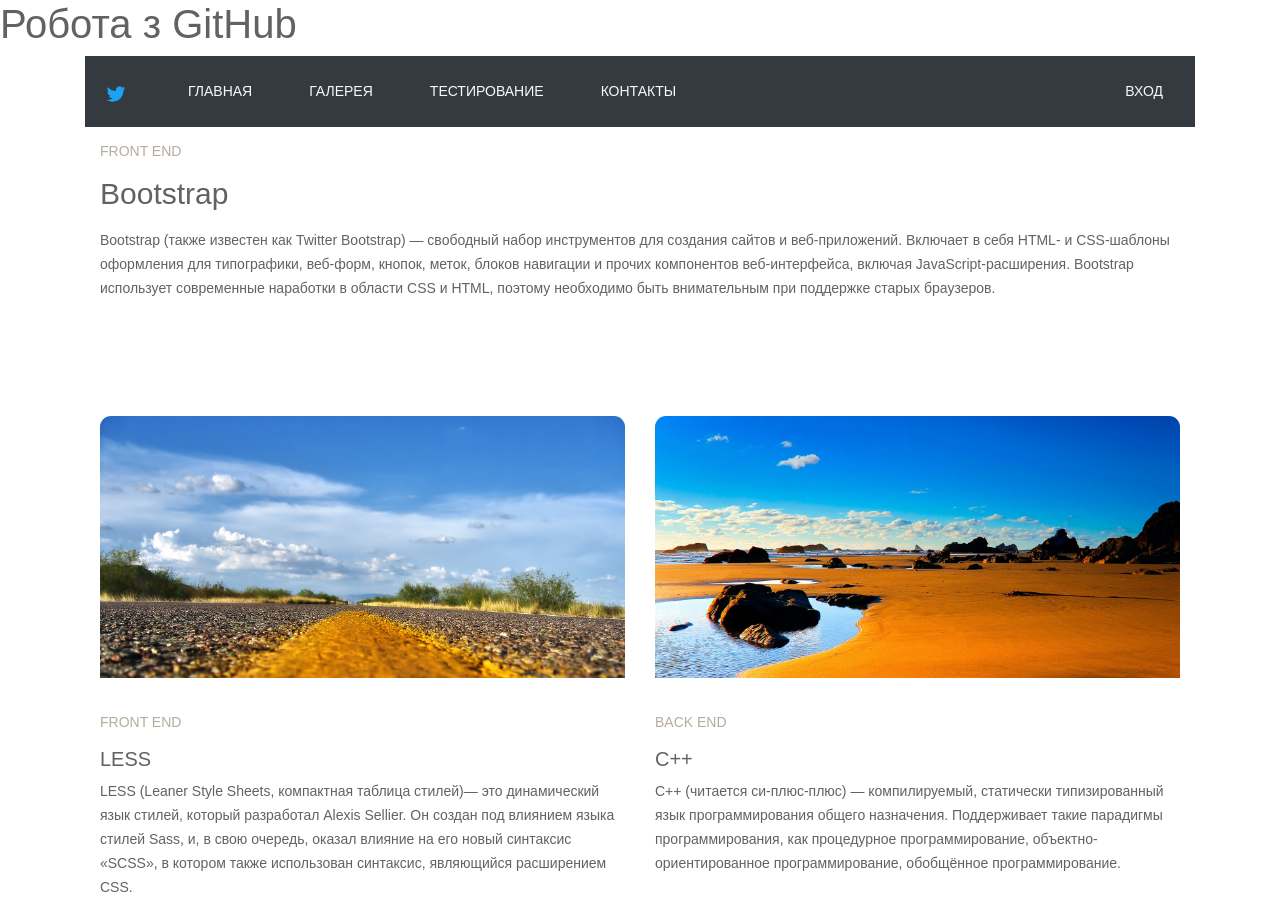
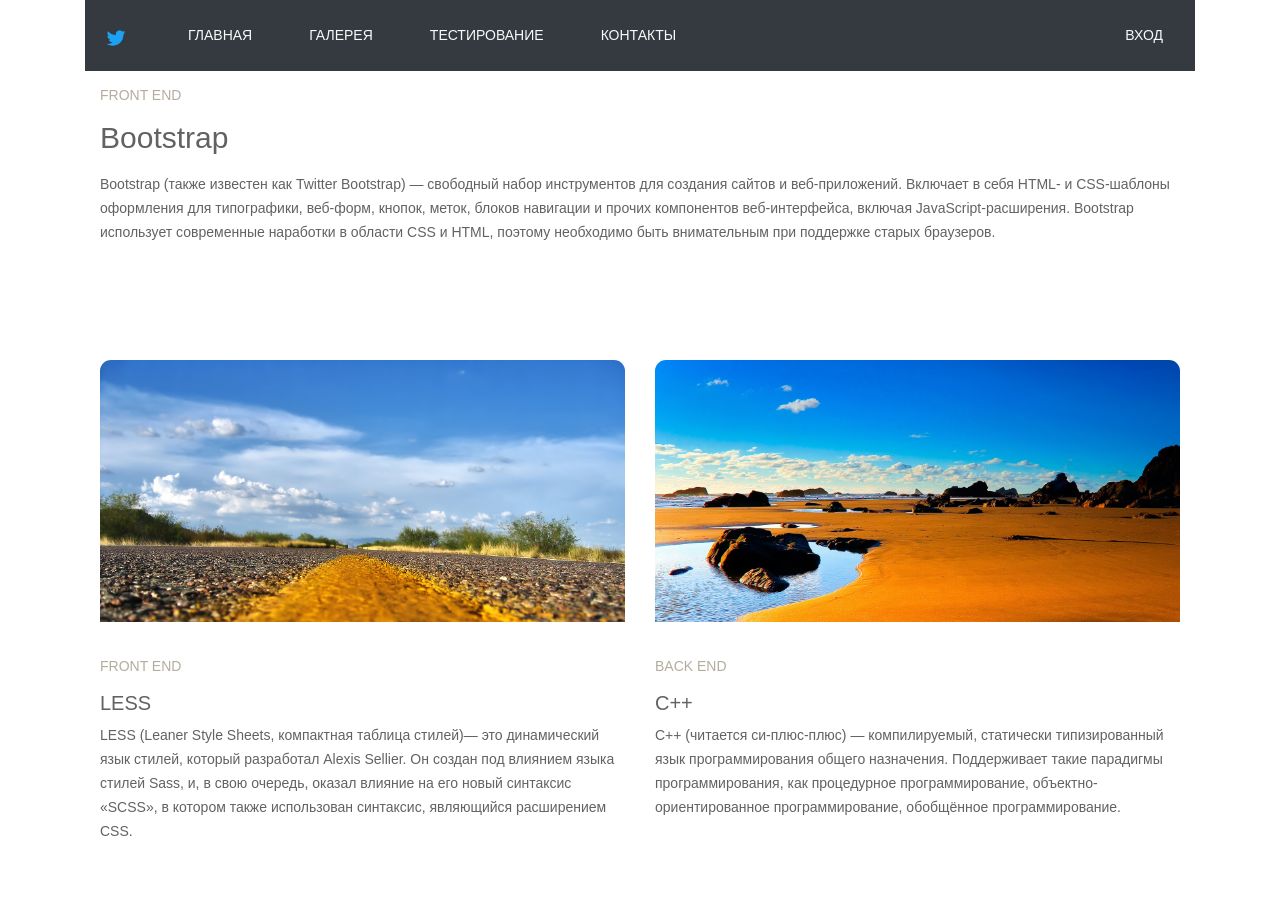
Before and after one commit to oipolishchuk/git_test, a plain HTML site: page index.html in a window 1280 px wide. Shown: the top 922 px of the page. Drawn offline with Linux system fonts and the light colour scheme.

Commit message:
Update index.html

```diff
--- a/index.html
+++ b/index.html
@@ -1,6 +1,5 @@
 <!doctype html>
 <html lang="ru">
-	<h1>Робота з GitHub</h1>
 <head>
     <!-- Required meta tags -->
     <meta charset="utf-8">
```
